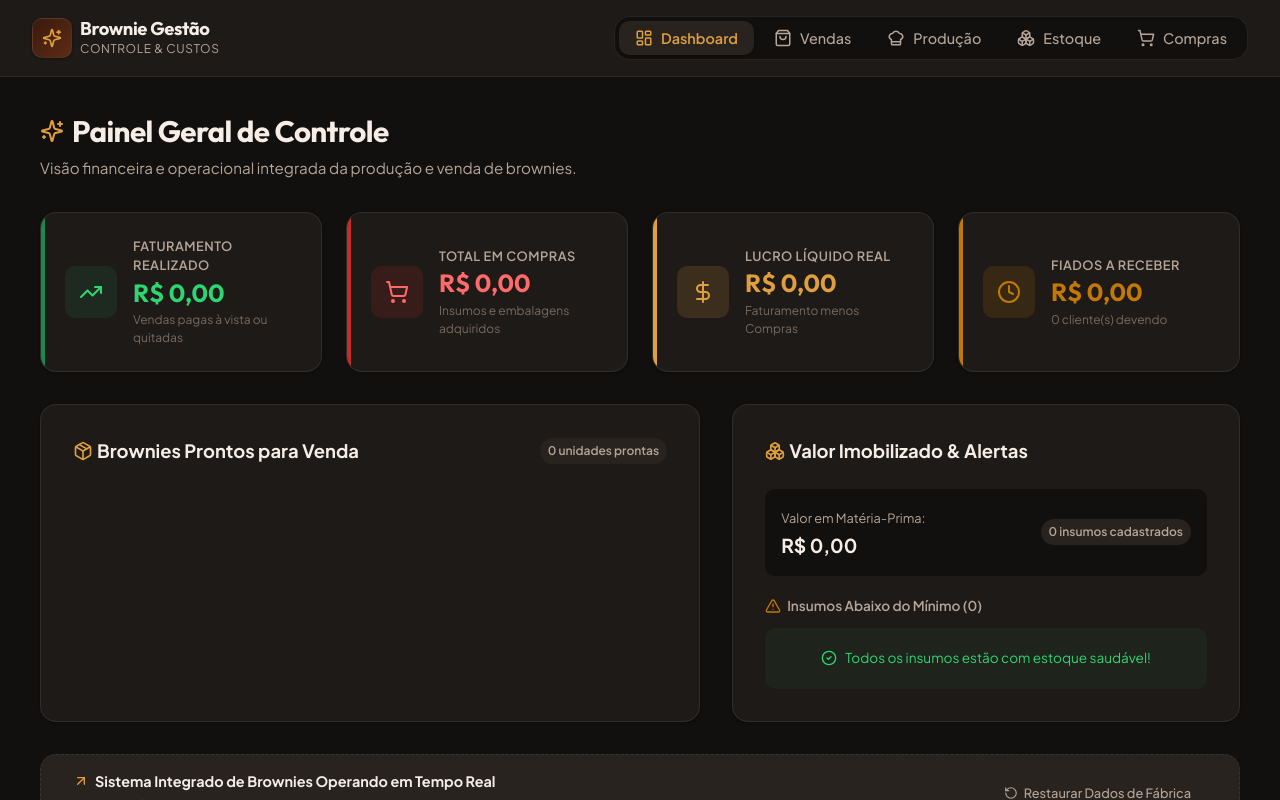
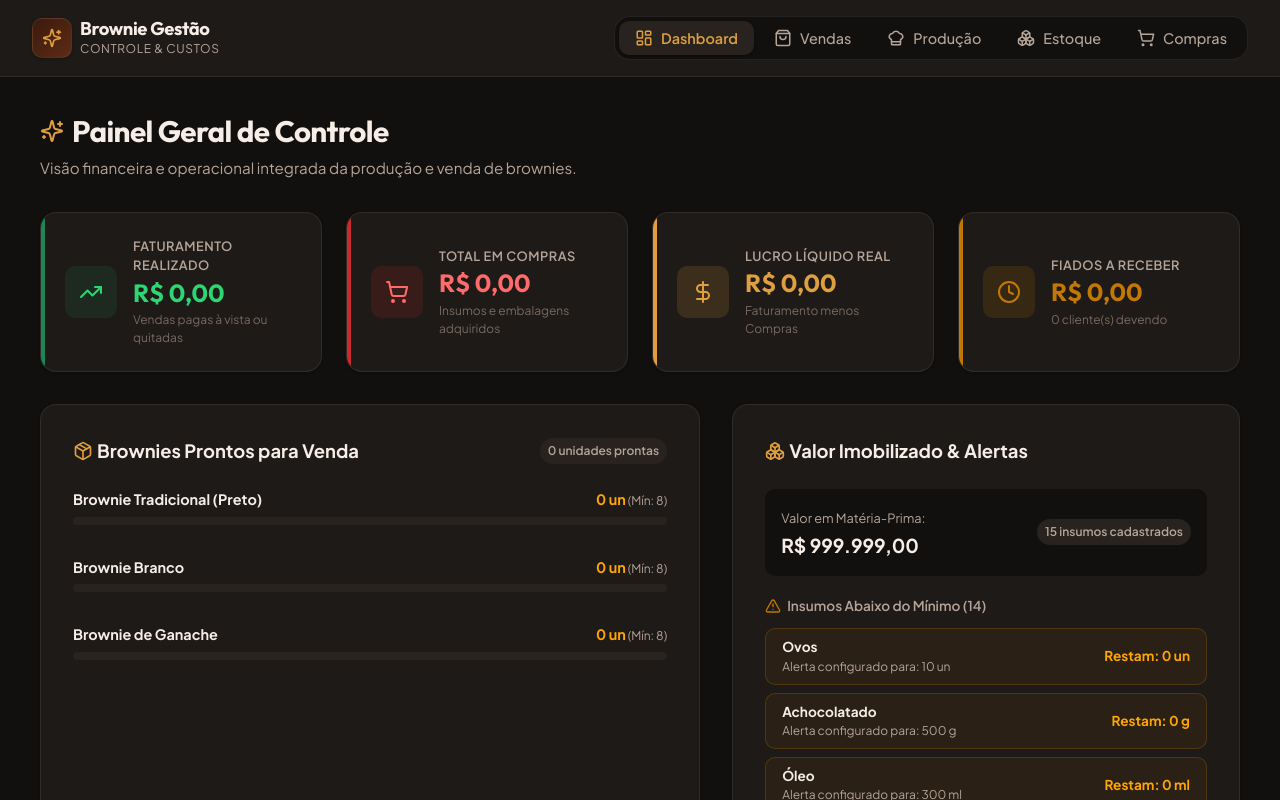
Before and after one commit to lucasgrassotti024-gif/Controle-Vendas, a React (Vite) app: page / in a window 1280 px wide. Shown: the top 800 px of the page. Built offline with nearby package versions, Linux system fonts and the light colour scheme.

Commit message:
feat: cadastrar insumos, precos e fichas tecnicas dos 3 sabores da Veneza Brownies (fase 11)

```diff
--- a/src/context/AppContext.tsx
+++ b/src/context/AppContext.tsx
@@ -7,6 +7,7 @@ import {
   Sale,
   DashboardMetrics
 } from '../types';
+import { initialIngredients, initialBrownies } from '../storage/initialData';
 import { storageService } from '../storage/storageService';
 import {
   convertToBaseUnit,
@@ -49,17 +50,17 @@ const AppContext = createContext<AppContextType | undefined>(undefined);
 export const AppProvider: React.FC<{ children: React.ReactNode }> = ({ children }) => {
   const [ingredients, setIngredients] = useState<Ingredient[]>(() => {
     const data = storageService.getIngredients();
-    // Se ainda for a semente antiga de exemplo, zera tudo
-    if (data.some(i => i.id === 'ing-1')) {
-      storageService.resetToFactoryDefaults();
-      return [];
+    if (data.length === 0) {
+      storageService.saveIngredients(initialIngredients);
+      return initialIngredients;
     }
     return data;
   });
   const [brownies, setBrownies] = useState<BrownieRecipe[]>(() => {
     const data = storageService.getBrownies();
-    if (data.some(b => b.id === 'brownie-1')) {
-      return [];
+    if (data.length === 0) {
+      storageService.saveBrownies(initialBrownies);
+      return initialBrownies;
     }
     return data;
   });
--- a/src/storage/initialData.ts
+++ b/src/storage/initialData.ts
@@ -1,6 +1,225 @@
 import { Ingredient, BrownieRecipe } from '../types';
 
-// Dados iniciais zerados para o usuário começar do zero
-export const initialIngredients: Ingredient[] = [];
+export const initialIngredients: Ingredient[] = [
+  {
+    id: 'ing-ovos',
+    name: 'Ovos',
+    category: 'ingrediente',
+    purchaseUnit: 'un',
+    baseUnit: 'un',
+    currentStock: 0,
+    minStock: 10,
+    costPerBaseUnit: 9.00 / 20, // R$ 0,45 por ovo (R$ 9,00 a cartela com 20)
+  },
+  {
+    id: 'ing-achocolatado',
+    name: 'Achocolatado',
+    category: 'ingrediente',
+    purchaseUnit: 'kg',
+    baseUnit: 'g',
+    currentStock: 0,
+    minStock: 500,
+    costPerBaseUnit: 37.00 / 1000, // R$ 0,037 por grama (R$ 37,00 o kg)
+  },
+  {
+    id: 'ing-oleo',
+    name: 'Óleo',
+    category: 'ingrediente',
+    purchaseUnit: 'ml',
+    baseUnit: 'ml',
+    currentStock: 0,
+    minStock: 300,
+    costPerBaseUnit: 7.89 / 900, // R$ 0,008767 por ml (R$ 7,89 por 900ml)
+  },
+  {
+    id: 'ing-farinha',
+    name: 'Farinha de Trigo',
+    category: 'ingrediente',
+    purchaseUnit: 'kg',
+    baseUnit: 'g',
+    currentStock: 0,
+    minStock: 500,
+    costPerBaseUnit: 3.00 / 1000, // R$ 0,003 por grama (R$ 3,00 o kg)
+  },
+  {
+    id: 'ing-acucar',
+    name: 'Açúcar',
+    category: 'ingrediente',
+    purchaseUnit: 'kg',
+    baseUnit: 'g',
+    currentStock: 0,
+    minStock: 500,
+    costPerBaseUnit: 4.00 / 1000, // R$ 0,004 por grama (R$ 4,00 o kg)
+  },
+  {
+    id: 'ing-choc-tradicional',
+    name: 'Chocolate Tradicional (Preto)',
+    category: 'ingrediente',
+    purchaseUnit: 'kg',
+    baseUnit: 'g',
+    currentStock: 0,
+    minStock: 500,
+    costPerBaseUnit: 33.00 / 1000, // R$ 0,033 por grama (R$ 33,00 o kg)
+  },
+  {
+    id: 'ing-choc-branco',
+    name: 'Chocolate do Brownie Branco',
+    category: 'ingrediente',
+    purchaseUnit: 'kg',
+    baseUnit: 'g',
+    currentStock: 0,
+    minStock: 500,
+    costPerBaseUnit: 30.00 / 1000, // R$ 0,030 por grama (R$ 30,00 o kg)
+  },
+  {
+    id: 'ing-leite-po',
+    name: 'Leite em Pó',
+    category: 'ingrediente',
+    purchaseUnit: 'g',
+    baseUnit: 'g',
+    currentStock: 0,
+    minStock: 200,
+    costPerBaseUnit: 12.00 / 400, // R$ 0,030 por grama (R$ 12,00 por 400g)
+  },
+  {
+    id: 'ing-choc-ganache',
+    name: 'Chocolate para Ganache',
+    category: 'ingrediente',
+    purchaseUnit: 'kg',
+    baseUnit: 'g',
+    currentStock: 0,
+    minStock: 500,
+    costPerBaseUnit: 37.00 / 1000, // R$ 0,037 por grama (R$ 37,00 o kg)
+  },
+  {
+    id: 'ing-creme-leite',
+    name: 'Creme de Leite',
+    category: 'ingrediente',
+    purchaseUnit: 'g',
+    baseUnit: 'g',
+    currentStock: 0,
+    minStock: 200,
+    costPerBaseUnit: 3.00 / 200, // R$ 0,015 por grama (R$ 3,00 por 200g)
+  },
+  {
+    id: 'ing-embalagem',
+    name: 'Embalagem',
+    category: 'embalagem',
+    purchaseUnit: 'un',
+    baseUnit: 'un',
+    currentStock: 0,
+    minStock: 20,
+    costPerBaseUnit: 0.29, // R$ 0,29 por unidade
+  },
+  {
+    id: 'ing-adesivo',
+    name: 'Adesivo',
+    category: 'embalagem',
+    purchaseUnit: 'un',
+    baseUnit: 'un',
+    currentStock: 0,
+    minStock: 20,
+    costPerBaseUnit: 0.22, // R$ 0,22 por unidade
+  },
+  {
+    id: 'ing-garfos',
+    name: 'Garfos',
+    category: 'embalagem',
+    purchaseUnit: 'un',
+    baseUnit: 'un',
+    currentStock: 0,
+    minStock: 20,
+    costPerBaseUnit: 7.00 / 50, // R$ 0,14 por garfo (R$ 7,00 por 50 un)
+  },
+  {
+    id: 'ing-sacos-sacole',
+    name: 'Sacos de Sacolé',
+    category: 'embalagem',
+    purchaseUnit: 'un',
+    baseUnit: 'un',
+    currentStock: 0,
+    minStock: 30,
+    costPerBaseUnit: 7.00 / 100, // R$ 0,07 por saco (R$ 7,00 por 100 un)
+  },
+  {
+    id: 'ing-mao-obra',
+    name: 'Mão de Obra',
+    category: 'outro',
+    purchaseUnit: 'un',
+    baseUnit: 'un',
+    currentStock: 999999, // Custo de serviço fixo não esgota
+    minStock: 0,
+    costPerBaseUnit: 1.00, // R$ 1,00 por brownie
+  }
+];
 
-export const initialBrownies: BrownieRecipe[] = [];
+export const initialBrownies: BrownieRecipe[] = [
+  {
+    id: 'brownie-tradicional',
+    name: 'Brownie Tradicional (Preto)',
+    description: 'Massa com chocolate tradicional preto, casquinha crocante e embalagem com adesivo.',
+    defaultSalePrice: 7.00,
+    currentStock: 0,
+    minStock: 8,
+    yieldUnits: 8, // Fornada rende 8 unidades
+    items: [
+      { ingredientId: 'ing-choc-tradicional', quantity: 150 }, // 18.75g * 8
+      { ingredientId: 'ing-achocolatado', quantity: 100 },     // 12.5g * 8
+      { ingredientId: 'ing-ovos', quantity: 5 },               // 0.625 un * 8
+      { ingredientId: 'ing-oleo', quantity: 200 },             // 25ml * 8
+      { ingredientId: 'ing-farinha', quantity: 140 },          // 17.5g * 8
+      { ingredientId: 'ing-acucar', quantity: 350 },           // 43.75g * 8
+      { ingredientId: 'ing-embalagem', quantity: 8 },          // 1 un por brownie
+      { ingredientId: 'ing-adesivo', quantity: 8 },            // 1 un por brownie
+      { ingredientId: 'ing-mao-obra', quantity: 8 },           // R$ 1,00 por brownie
+    ]
+  },
+  {
+    id: 'brownie-branco',
+    name: 'Brownie Branco',
+    description: 'Massa suave com chocolate branco nobre, óleo equilibrado e toque de leite em pó.',
+    defaultSalePrice: 8.00,
+    currentStock: 0,
+    minStock: 8,
+    yieldUnits: 8,
+    items: [
+      { ingredientId: 'ing-choc-branco', quantity: 150 },      // 18.75g * 8
+      { ingredientId: 'ing-achocolatado', quantity: 100 },     // 12.5g * 8
+      { ingredientId: 'ing-ovos', quantity: 5 },               // 0.625 un * 8
+      { ingredientId: 'ing-oleo', quantity: 150 },             // 18.75ml * 8
+      { ingredientId: 'ing-farinha', quantity: 140 },          // 17.5g * 8
+      { ingredientId: 'ing-acucar', quantity: 350 },           // 43.75g * 8
+      { ingredientId: 'ing-leite-po', quantity: 80 },          // 10g por fatia (ajustável)
+      { ingredientId: 'ing-embalagem', quantity: 8 },
+      { ingredientId: 'ing-adesivo', quantity: 8 },
+      { ingredientId: 'ing-mao-obra', quantity: 8 },
+    ]
+  },
+  {
+    id: 'brownie-ganache',
+    name: 'Brownie de Ganache',
+    description: 'Brownie tradicional com cobertura cremosa de ganache de chocolate, embalagem completa, garfo e saco plástico.',
+    defaultSalePrice: 10.00,
+    currentStock: 0,
+    minStock: 8,
+    yieldUnits: 8,
+    items: [
+      // Massa base
+      { ingredientId: 'ing-choc-tradicional', quantity: 150 },
+      { ingredientId: 'ing-achocolatado', quantity: 100 },
+      { ingredientId: 'ing-ovos', quantity: 5 },
+      { ingredientId: 'ing-oleo', quantity: 200 },
+      { ingredientId: 'ing-farinha', quantity: 140 },
+      { ingredientId: 'ing-acucar', quantity: 350 },
+      // Cobertura Ganache
+      { ingredientId: 'ing-choc-ganache', quantity: 150 },    // 18.75g * 8
+      { ingredientId: 'ing-creme-leite', quantity: 70 },      // 8.75g * 8
+      // Embalagem e talheres
+      { ingredientId: 'ing-embalagem', quantity: 8 },
+      { ingredientId: 'ing-adesivo', quantity: 8 },
+      { ingredientId: 'ing-garfos', quantity: 8 },
+      { ingredientId: 'ing-sacos-sacole', quantity: 8 },
+      { ingredientId: 'ing-mao-obra', quantity: 8 },
+    ]
+  }
+];
--- a/src/storage/storageService.ts
+++ b/src/storage/storageService.ts
@@ -1,4 +1,5 @@
 import { Ingredient, BrownieRecipe, Purchase, ProductionBatch, Sale } from '../types';
+import { initialIngredients, initialBrownies } from './initialData';
 
 const KEYS = {
   INGREDIENTS: '@brownie_gestao:ingredients',
@@ -14,12 +15,12 @@ export const storageService = {
     try {
       const data = localStorage.getItem(KEYS.INGREDIENTS);
       if (!data) {
-        localStorage.setItem(KEYS.INGREDIENTS, JSON.stringify([]));
-        return [];
+        localStorage.setItem(KEYS.INGREDIENTS, JSON.stringify(initialIngredients));
+        return initialIngredients;
       }
       return JSON.parse(data);
     } catch {
-      return [];
+      return initialIngredients;
     }
   },
   saveIngredients: (ingredients: Ingredient[]): void => {
@@ -31,12 +32,12 @@ export const storageService = {
     try {
       const data = localStorage.getItem(KEYS.BROWNIES);
       if (!data) {
-        localStorage.setItem(KEYS.BROWNIES, JSON.stringify([]));
-        return [];
+        localStorage.setItem(KEYS.BROWNIES, JSON.stringify(initialBrownies));
+        return initialBrownies;
       }
       return JSON.parse(data);
     } catch {
-      return [];
+      return initialBrownies;
     }
   },
   saveBrownies: (brownies: BrownieRecipe[]): void => {
@@ -82,10 +83,10 @@ export const storageService = {
     localStorage.setItem(KEYS.SALES, JSON.stringify(sales));
   },
 
-  // Limpar e deixar sistema 100% zerado
+  // Limpar e restaurar dados de fábrica da Veneza Brownies
   resetToFactoryDefaults: (): void => {
-    localStorage.setItem(KEYS.INGREDIENTS, JSON.stringify([]));
-    localStorage.setItem(KEYS.BROWNIES, JSON.stringify([]));
+    localStorage.setItem(KEYS.INGREDIENTS, JSON.stringify(initialIngredients));
+    localStorage.setItem(KEYS.BROWNIES, JSON.stringify(initialBrownies));
     localStorage.setItem(KEYS.PURCHASES, JSON.stringify([]));
     localStorage.setItem(KEYS.PRODUCTIONS, JSON.stringify([]));
     localStorage.setItem(KEYS.SALES, JSON.stringify([]));
```
